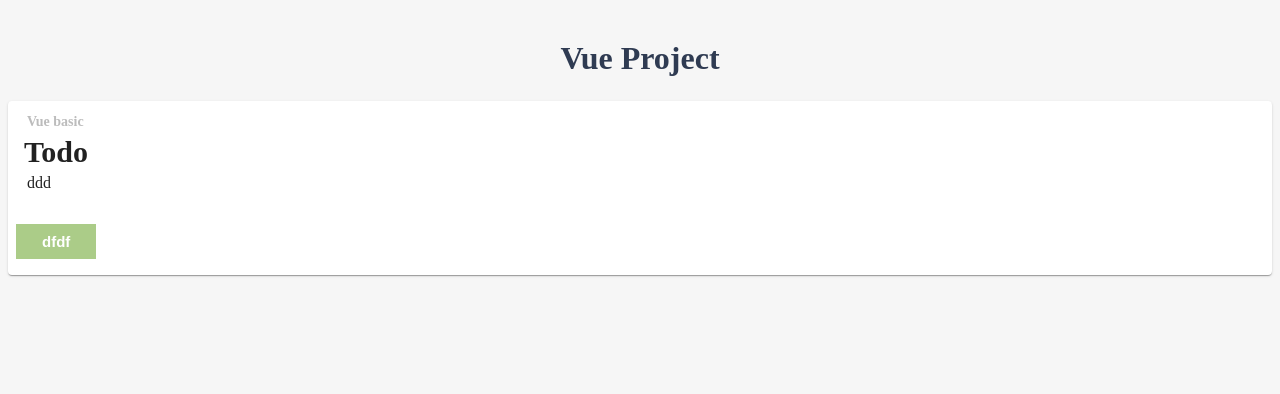
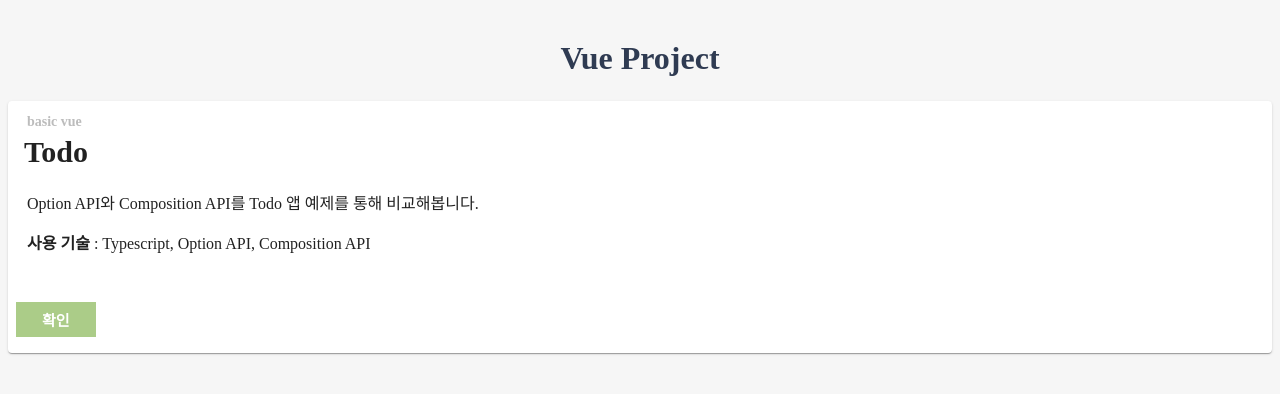
Before and after one commit to pijoh3/Todo, a Vue app: page / in a window 1280 px wide. Shown: the top 394 px of the page. Built offline with nearby package versions, Linux system fonts and the light colour scheme.

Commit message:
Vcard를 통한 Todo 앱 설명 추가

```diff
--- a/src/components/common/VCard.vue
+++ b/src/components/common/VCard.vue
@@ -3,26 +3,41 @@
     <v-card-item>
       <div>
         <div class="overLine">
-          Vue basic
+          {{ overLine }}
         </div>
         <div class="title">
-          Todo
+          {{ title }}
         </div>
-        <div class="content">ddd</div>
+        <div class="content" v-html="content"></div>
       </div>
     </v-card-item>
     <v-card-actions>
-      <button class="VBtn VBtn--global VBtn--green" type="button">
-        <span>dfdf</span>
+      <button class="VBtn VBtn--global VBtn--green" type="button" @click="onClick">
+        <span>{{ btnLabel }}</span>
       </button>
     </v-card-actions>
   </v-card>
 </template>
 
 <script setup lang="ts">
+
 export interface VCardProps {
+  overLine?: string
+  title: string
+  content?: HTMLElement|string
+  btnLabel?: string
+}
 
-}
+// eslint-disable-next-line no-unused-vars
+const props = withDefaults(defineProps<VCardProps>(), {
+  overLine: "",
+  content: "",
+  btnLabel: "확인"
+})
+
+const emit = defineEmits(['click'])
+
+const onClick= () => emit('click')
 
 </script>
 
--- a/src/views/MainView.vue
+++ b/src/views/MainView.vue
@@ -1,10 +1,13 @@
 <template>
   <h1>Vue Project</h1>
-  <VCard/>
+  <VCard :overLine="'basic vue'" :title="'Todo'" :content="contentTemplate"/>
 </template>
 
 <script setup lang="ts">
 import VCard from '@/components/common/VCard.vue';
+
+const contentTemplate = `<p>Option API와 Composition API를 Todo 앱 예제를 통해 비교해봅니다.</p>
+                         <p><b>사용 기술</b> : Typescript, Option API, Composition API</p>`
 </script>
 
 <style lang="scss" scoped>
```
